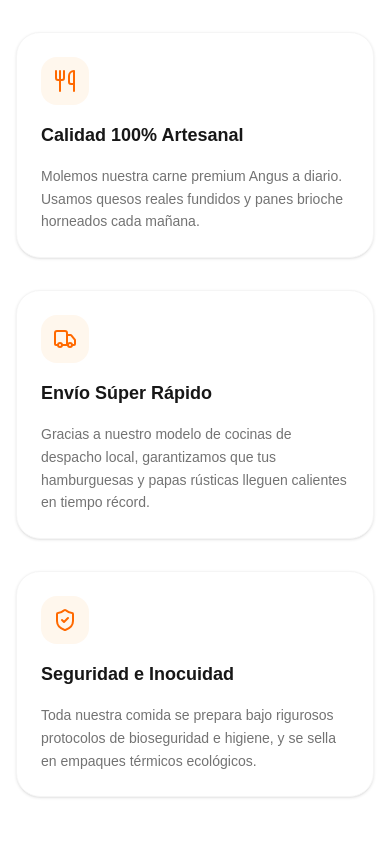
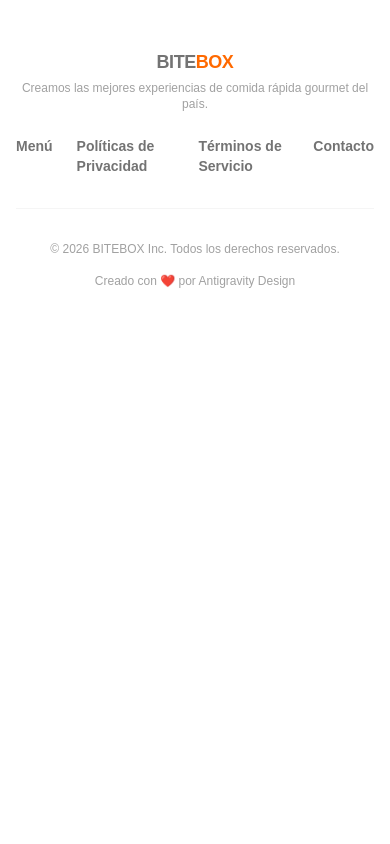
Before and after one commit to Jhontabo/my-app, a Next.js app: page / in a window 390 px wide. Shown: the part 7300-8144 px from the top of the page. After the commit the page ends 7637 px from the top, so only its background shows below. Built offline with nearby package versions, Linux system fonts and the light colour scheme.

Commit message:
style: remove brand core values section from page.tsx for a cleaner layout

```diff
--- a/app/page.tsx
+++ b/app/page.tsx
@@ -8,7 +8,6 @@
 import SectionTitle from "@/components/SectionTitle";
 import CartButton from "@/components/CartButton";
 import CartDrawer from "@/components/CartDrawer";
-import { ShieldCheck, Truck, Utensils } from "lucide-react";
 import { motion } from "framer-motion";
 
 export default function Home() {
@@ -43,53 +42,6 @@
 
           {/* Grilla Filtable e Interactiva con Buscador */}
           <ProductGrid activeCategory={activeCategory} />
-        </section>
-
-        {/* Sección de Propuesta de Valor y Características */}
-        <section className="py-8 border-t border-neutral-200/50 dark:border-neutral-800/40">
-          <div className="grid grid-cols-1 md:grid-cols-3 gap-8">
-            {/* Característica 1 */}
-            <motion.div
-              whileHover={{ y: -5 }}
-              className="p-6 bg-white dark:bg-neutral-900 rounded-3xl border border-neutral-100 dark:border-neutral-800 shadow-sm space-y-4"
-            >
-              <div className="w-12 h-12 bg-orange-50 dark:bg-orange-950/20 text-orange-500 rounded-2xl flex items-center justify-center">
-                <Utensils className="w-6 h-6" />
-              </div>
-              <h3 className="text-lg font-bold text-neutral-900 dark:text-white">Calidad 100% Artesanal</h3>
-              <p className="text-sm text-neutral-500 dark:text-neutral-400 leading-relaxed">
-                Molemos nuestra carne premium Angus a diario. Usamos quesos reales fundidos y panes brioche horneados cada mañana.
-              </p>
-            </motion.div>
-
-            {/* Característica 2 */}
-            <motion.div
-              whileHover={{ y: -5 }}
-              className="p-6 bg-white dark:bg-neutral-900 rounded-3xl border border-neutral-100 dark:border-neutral-800 shadow-sm space-y-4"
-            >
-              <div className="w-12 h-12 bg-orange-50 dark:bg-orange-950/20 text-orange-500 rounded-2xl flex items-center justify-center">
-                <Truck className="w-6 h-6" />
-              </div>
-              <h3 className="text-lg font-bold text-neutral-900 dark:text-white">Envío Súper Rápido</h3>
-              <p className="text-sm text-neutral-500 dark:text-neutral-400 leading-relaxed">
-                Gracias a nuestro modelo de cocinas de despacho local, garantizamos que tus hamburguesas y papas rústicas lleguen calientes en tiempo récord.
-              </p>
-            </motion.div>
-
-            {/* Característica 3 */}
-            <motion.div
-              whileHover={{ y: -5 }}
-              className="p-6 bg-white dark:bg-neutral-900 rounded-3xl border border-neutral-100 dark:border-neutral-800 shadow-sm space-y-4"
-            >
-              <div className="w-12 h-12 bg-orange-50 dark:bg-orange-950/20 text-orange-500 rounded-2xl flex items-center justify-center">
-                <ShieldCheck className="w-6 h-6" />
-              </div>
-              <h3 className="text-lg font-bold text-neutral-900 dark:text-white">Seguridad e Inocuidad</h3>
-              <p className="text-sm text-neutral-500 dark:text-neutral-400 leading-relaxed">
-                Toda nuestra comida se prepara bajo rigurosos protocolos de bioseguridad e higiene, y se sella en empaques térmicos ecológicos.
-              </p>
-            </motion.div>
-          </div>
         </section>
 
       </main>
```
